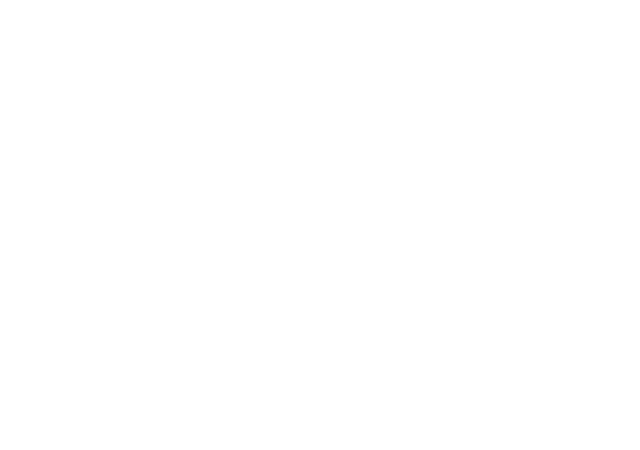
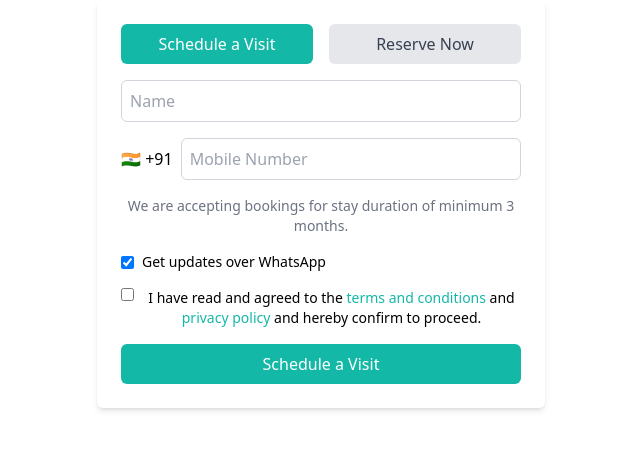
Before and after one commit to sashwathan/hostel-management, a React (Create React App) app in the folder frontend/: page /booking in a window 1280 px wide. Before the commit this address had no page. Shown: the top 450 px of the page, without its empty margins (319-959 px from the left). Built offline with nearby package versions, Linux system fonts and the light colour scheme.

Commit message:
added booking form

```diff
--- a/frontend/src/App.js
+++ b/frontend/src/App.js
@@ -8,6 +8,7 @@
 import Faculty from './components/Faculty';
 import Payments from './components/Payments';
 import Blocks from './components/Blocks';
+import Booking from './components/Booking';
 
 
 function App() {
@@ -21,6 +22,8 @@
         <Route path='/faculty' exact element={<Faculty/>}/>
         <Route path='/payments' exact element={<Payments/>}/>
         <Route path='/blocks' exact element={<Blocks/>}/>
+        <Route path='/booking' exact element={<Booking/>}/>
+
 
       </Routes>
        </Router>
--- a/frontend/src/components/Blocks.js
+++ b/frontend/src/components/Blocks.js
@@ -2,6 +2,8 @@
 import sampleimage1 from '../assets/ablock1.jpeg'; // Sample image 1
 import sampleimage2 from '../assets/ablock2.jpeg'; // Sample image 2
 import sampleimage3 from '../assets/ablock3.jpg'; // Sample image 3
+import Navbar from './Navbar';
+import Footer from './Footer';
 
 const Blocks = () => {
   const images = [sampleimage2, sampleimage1, sampleimage3]; // Array of images
@@ -35,6 +37,7 @@
 
   return (
     <>
+    <Navbar/>
       <h1 className='text-green-500 text-4xl text-center mb-8'>
         A-<span className='text-black font-bold'>Block</span>
       </h1>
@@ -260,6 +263,7 @@
           </div>
         </div>
       </div>
+      <Footer/>
     </>
   );
 };
--- /dev/null
+++ b/frontend/src/components/Booking.js
@@ -0,0 +1,255 @@
+import React, { useState } from "react";
+
+const Booking = () => {
+  const [formType, setFormType] = useState("visit"); // 'visit' or 'reserve'
+  const [formData, setFormData] = useState({
+    name: "",
+    mobileNumber: "",
+    collegeId: "",
+    aadharNumber: "",
+    residentialAddress: "",
+    parentFatherName: "",
+    parentMotherName: "",
+    parentContactNumber: "",
+    studentContactNumber: "",
+    durationOfHostel: "",
+  });
+  const [whatsappUpdates, setWhatsappUpdates] = useState(true);
+  const [termsAccepted, setTermsAccepted] = useState(false);
+
+  const handleInputChange = (e) => {
+    const { name, value } = e.target;
+    setFormData({
+      ...formData,
+      [name]: value,
+    });
+  };
+
+  const handleSubmit = (e) => {
+    e.preventDefault();
+    if (!termsAccepted) {
+      alert("You must accept the terms and conditions to proceed.");
+      return;
+    }
+    // Handle form submission logic
+    console.log("Form submitted", formData);
+  };
+
+  return (
+    <div className="max-w-md mx-auto p-6 bg-white shadow-md rounded-md">
+      <div className="flex space-x-4 mb-4">
+        <button
+          type="button"
+          className={`flex-1 py-2 px-4 rounded-md ${
+            formType === "visit"
+              ? "bg-teal-500 text-white"
+              : "bg-gray-200 text-gray-700"
+          }`}
+          onClick={() => setFormType("visit")}
+        >
+          Schedule a Visit
+        </button>
+        <button
+          type="button"
+          className={`flex-1 py-2 px-4 rounded-md ${
+            formType === "reserve"
+              ? "bg-teal-500 text-white"
+              : "bg-gray-200 text-gray-700"
+          }`}
+          onClick={() => setFormType("reserve")}
+        >
+          Reserve Now
+        </button>
+      </div>
+
+      {formType === "visit" ? (
+        // Schedule a Visit Form
+        <form onSubmit={handleSubmit}>
+          <div className="mb-4">
+            <input
+              type="text"
+              name="name"
+              placeholder="Name"
+              className="w-full p-2 border border-gray-300 rounded-md"
+              value={formData.name}
+              onChange={handleInputChange}
+            />
+          </div>
+          <div className="mb-4 flex items-center">
+            <span className="mr-2">🇮🇳 +91</span>
+            <input
+              type="tel"
+              name="mobileNumber"
+              placeholder="Mobile Number"
+              className="flex-1 p-2 border border-gray-300 rounded-md"
+              value={formData.mobileNumber}
+              onChange={handleInputChange}
+            />
+          </div>
+          <p className="mb-4 text-sm text-gray-500">
+            We are accepting bookings for stay duration of minimum 3 months.
+          </p>
+          <div className="mb-4 flex items-center">
+            <input
+              type="checkbox"
+              id="whatsappUpdates"
+              checked={whatsappUpdates}
+              onChange={(e) => setWhatsappUpdates(e.target.checked)}
+              className="mr-2"
+            />
+            <label htmlFor="whatsappUpdates" className="text-sm">
+              Get updates over WhatsApp
+            </label>
+          </div>
+          <div className="mb-4 flex items-start">
+            <input
+              type="checkbox"
+              id="termsAccepted"
+              checked={termsAccepted}
+              onChange={(e) => setTermsAccepted(e.target.checked)}
+              className="mr-2"
+            />
+            <label htmlFor="termsAccepted" className="text-sm">
+              I have read and agreed to the{" "}
+              <a href="#" className="text-teal-500">
+                terms and conditions
+              </a>{" "}
+              and{" "}
+              <a href="#" className="text-teal-500">
+                privacy policy
+              </a>{" "}
+              and hereby confirm to proceed.
+            </label>
+          </div>
+          <button
+            type="submit"
+            className="w-full py-2 px-4 bg-teal-500 text-white rounded-md"
+          >
+            Schedule a Visit
+          </button>
+        </form>
+      ) : (
+        // Reserve Now Form
+        <form onSubmit={handleSubmit}>
+          <div className="mb-4">
+            <input
+              type="text"
+              name="name"
+              placeholder="Student Name"
+              className="w-full p-2 border border-gray-300 rounded-md"
+              value={formData.name}
+              onChange={handleInputChange}
+            />
+          </div>
+          <div className="mb-4">
+            <input
+              type="text"
+              name="collegeId"
+              placeholder="College ID Number"
+              className="w-full p-2 border border-gray-300 rounded-md"
+              value={formData.collegeId}
+              onChange={handleInputChange}
+            />
+          </div>
+          <div className="mb-4">
+            <input
+              type="text"
+              name="aadharNumber"
+              placeholder="Aadhar Card Number"
+              className="w-full p-2 border border-gray-300 rounded-md"
+              value={formData.aadharNumber}
+              onChange={handleInputChange}
+            />
+          </div>
+          <div className="mb-4">
+            <textarea
+              name="residentialAddress"
+              placeholder="Residential Address"
+              className="w-full p-2 border border-gray-300 rounded-md"
+              value={formData.residentialAddress}
+              onChange={handleInputChange}
+            />
+          </div>
+          <div className="mb-4">
+            <input
+              type="text"
+              name="parentFatherName"
+              placeholder="Father's Name"
+              className="w-full p-2 border border-gray-300 rounded-md"
+              value={formData.parentFatherName}
+              onChange={handleInputChange}
+            />
+          </div>
+          <div className="mb-4">
+            <input
+              type="text"
+              name="parentMotherName"
+              placeholder="Mother's Name"
+              className="w-full p-2 border border-gray-300 rounded-md"
+              value={formData.parentMotherName}
+              onChange={handleInputChange}
+            />
+          </div>
+          <div className="mb-4">
+            <input
+              type="tel"
+              name="parentContactNumber"
+              placeholder="Parent Contact Number"
+              className="w-full p-2 border border-gray-300 rounded-md"
+              value={formData.parentContactNumber}
+              onChange={handleInputChange}
+            />
+          </div>
+          <div className="mb-4">
+            <input
+              type="tel"
+              name="studentContactNumber"
+              placeholder="Student Contact Number"
+              className="w-full p-2 border border-gray-300 rounded-md"
+              value={formData.studentContactNumber}
+              onChange={handleInputChange}
+            />
+          </div>
+          <div className="mb-4">
+            <input
+              type="text"
+              name="durationOfHostel"
+              placeholder="Duration of Hostel Required (in months)"
+              className="w-full p-2 border border-gray-300 rounded-md"
+              value={formData.durationOfHostel}
+              onChange={handleInputChange}
+            />
+          </div>
+          <div className="mb-4 flex items-start">
+            <input
+              type="checkbox"
+              id="termsAccepted"
+              checked={termsAccepted}
+              onChange={(e) => setTermsAccepted(e.target.checked)}
+              className="mr-2"
+            />
+            <label htmlFor="termsAccepted" className="text-sm">
+              I have read and agreed to the{" "}
+              <a href="#" className="text-teal-500">
+                terms and conditions
+              </a>{" "}
+              and{" "}
+              <a href="#" className="text-teal-500">
+                privacy policy
+              </a>{" "}
+              and hereby confirm to proceed.
+            </label>
+          </div>
+          <button
+            type="submit"
+            className="w-full py-2 px-4 bg-teal-500 text-white rounded-md"
+          >
+            Reserve Now
+          </button>
+        </form>
+      )}
+    </div>
+  );
+};
+
+export default Booking;
--- a/frontend/src/components/Navbar.js
+++ b/frontend/src/components/Navbar.js
@@ -27,7 +27,7 @@
        <div  className={nav ? 'bg-white fixed w-[300px] duration-300 h-screen z-10 top-0 left-0' : 'bg-white fixed w-[300px] duration-300 h-screen z-10 top-0 left-[-100%]'}>
         <AiOutlineClose onClick={()=> setNav(!nav)} size={25} className='absolute right-4 top-4 cursor-pointer duration-300 text-slate-400 hover:text-black'/>
         <ul>
-            <li className='text-xl py-4 flex ml-4 cursor-pointer'><FaHouseChimneyUser size={25}  className='mr-4 '/> Our Hostels</li>
+            <li className='text-xl py-4 flex ml-4 cursor-pointer'><FaHouseChimneyUser size={25} onClick={()=>{navigate("/")}} className='mr-4 '/>Home</li>
             <li className='text-xl py-4 flex ml-4 cursor-pointer'><FaBowlFood  size={25} onClick={()=>{navigate("/displaymenu")}} className='mr-4 '/>Food</li>
             <li className='text-xl py-4 flex ml-4 cursor-pointer'><FaWallet  size={25} onClick={()=>{navigate("/payments")}} className='mr-4 '/> Payments</li>
             <li className='text-xl py-4 flex ml-4 cursor-pointer'><FaStar size={25} onClick={()=>{navigate("/faculty")}} className='mr-4 '/> Faculty</li>
```
